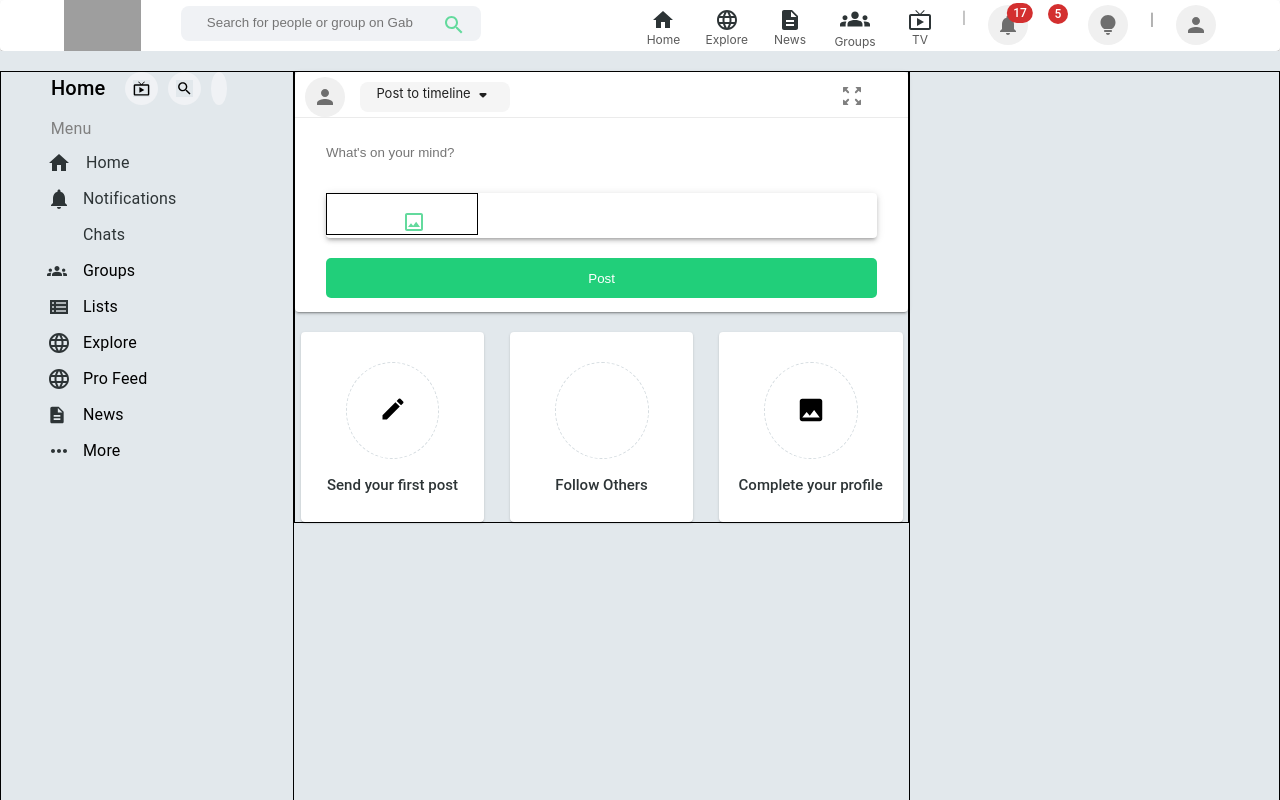
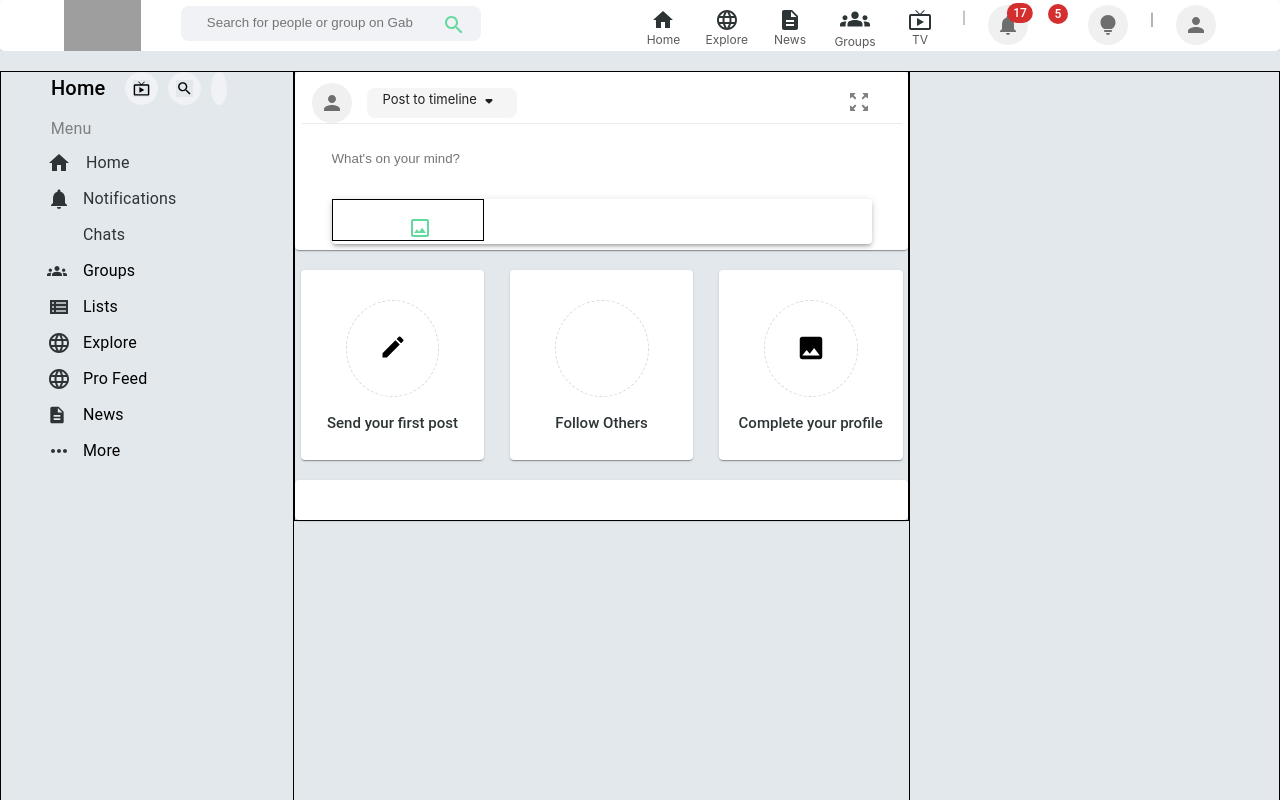
Before and after one commit to pallav1998/Gab_Clone, a React (Create React App) app in the folder Frontend/: page / in a window 1280 px wide. Shown: the top 800 px of the page. Built offline with nearby package versions, Linux system fonts and the light colour scheme; grey boxes are pictures that could not be loaded; the HTML template or start-up script is replaced by a standard one.

Commit message:
btn functionality done

```diff
--- a/Frontend/src/Home/LandingPage/FirstPost.jsx
+++ b/Frontend/src/Home/LandingPage/FirstPost.jsx
@@ -4,8 +4,10 @@
 import styles from "../LandingPage/Firstpost.module.css"
 import CreateIcon from '@mui/icons-material/Create';
 import InsertPhotoIcon from '@mui/icons-material/InsertPhoto';
+import Postupload from './Postupload';
 export default function MediaCard() {
   return (
+    <>
     <div className={styles.cardparent} >
 
     <Card className={styles.card1} >
@@ -55,6 +57,10 @@
 
 
     </div>
+    <Postupload/>
+
+
+    </>
 
   );
 }
--- a/Frontend/src/Home/LandingPage/Postpage.jsx
+++ b/Frontend/src/Home/LandingPage/Postpage.jsx
@@ -1,4 +1,4 @@
-import React,{useState,useRef} from "react";
+import React, { useState, useRef } from "react";
 import styles from "../Navbar/navbar.module.css";
 import IconButton from "@mui/material/IconButton";
 import PersonIcon from "@mui/icons-material/Person";
@@ -20,22 +20,31 @@
 import MediaCard from "./FirstPost";
 
 const Postpage = () => {
+  const [block,SetBlock]=useState("")
+  const [block1,SetBlock1]=useState(false)
 
-  const input1=useRef(null)
-  const addfun=()=>{
-    if(input1.current.style.display==="none"){
-      input1.current.style.display="block"
-    }
-    else{
-      input1.current.style.display="none"
+const handle=()=>{
+
+  if (block.length>0) {
+    SetBlock1(true)
+  } else {
+    SetBlock1(false)
+
+  }
+}
+
+    const handleChange=(e)=>{
+      SetBlock(e.target.value)
+      handle()
+
+
 
     }
-  }
 
   return (
     <div>
       <div className={styles.middlemenubar}>
-        <Paper elevation={2} className={styles.middlemenubar1}>
+        <Paper elevation={1} className={styles.middlemenubar1}>
           <div className={styles.middlemenubar2}>
             <div className={styles.samecolor2}>
               <IconButton
@@ -57,25 +66,15 @@
           </div>
           <Divider light />
 
-
-          <div ref={input1} className={styles.postinputfieeld}>
-
+          <div  className={styles.postinputfieeld}>
             <input
               className={styles.inputtextfield}
-             onFocus={addfun}
+              onChange={handleChange}
               type="text"
 
-
-              // onChange={handleSearch}
-
+              value={block}
               placeholder="What's on your mind?"
-          />
-
-
-
-
-
-
+            />
           </div>
 
           <Paper elevation={3} className={styles.postitems}>
@@ -92,22 +91,25 @@
 
             <div className={styles.iconsupdated}>
               <p className={styles.iconsinput}>
-                <InsertPhotoOutlinedIcon for="id1" className={styles.iconsinputinsert} />
+                <InsertPhotoOutlinedIcon
+                  for="id1"
+                  className={styles.iconsinputinsert}
+                />
                 <label htmlFor="">
-
-               <input id="id1" style={{backgroundColor:"white"}} className={styles.fileinput} type="file" />
-
+                  <input
+                    id="id1"
+                    style={{ backgroundColor: "white" }}
+                    className={styles.fileinput}
+                    type="file"
+                  />
                 </label>
-
               </p>
             </div>
           </Paper>
 
-
-<div ref={input1}>
-  <button className={styles.btnpost}>Post</button>
-</div>
-
+         { block1&& <div >
+            <button className={styles.btnpost}>Post</button>
+          </div>}
         </Paper>
         <div style={{ marginTop: "20px" }}>
           <MediaCard />
--- /dev/null
+++ b/Frontend/src/Home/LandingPage/Postupload.jsx
@@ -0,0 +1,27 @@
+import React from 'react'
+import styles from "../LandingPage/Postupload.module.css";
+
+import Card from '@mui/material/Card';
+import CardContent from '@mui/material/CardContent';
+import PersonIcon from "@mui/icons-material/Person";
+
+
+const Postupload = () => {
+    return (
+         <div className={styles.parent}>
+
+
+ <Card className={styles.child1} >
+
+      <CardContent>
+
+
+      </CardContent>
+
+    </Card>
+         </div>
+
+    )
+}
+
+export default Postupload
--- /dev/null
+++ b/Frontend/src/Home/LandingPage/Postupload.module.css
@@ -0,0 +1,7 @@
+.parent{
+    margin-top: 20px;
+}
+.child1{
+    width: 100%;
+    height: auto;
+}
--- a/Frontend/src/Home/Navbar/navbar.module.css
+++ b/Frontend/src/Home/Navbar/navbar.module.css
@@ -109,7 +109,8 @@
     margin-left: 30px;
 }
 .middlemenubar1{
-    height: 240px;
+    height: auto;
+    padding: 1%;
 }
 .middlemenubar2{
     display: flex;
```
